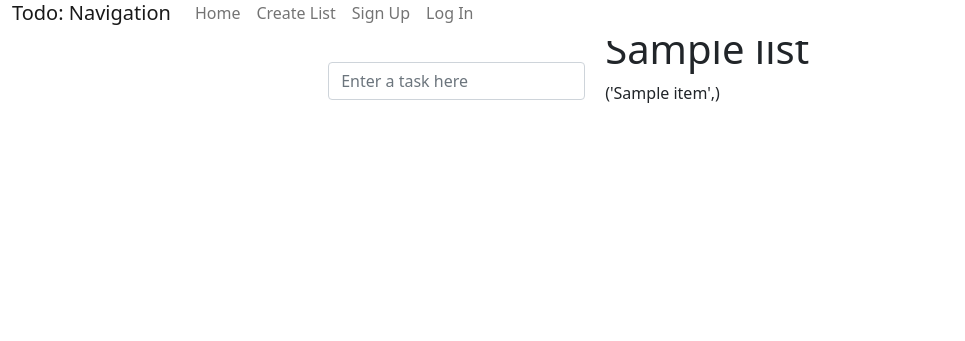
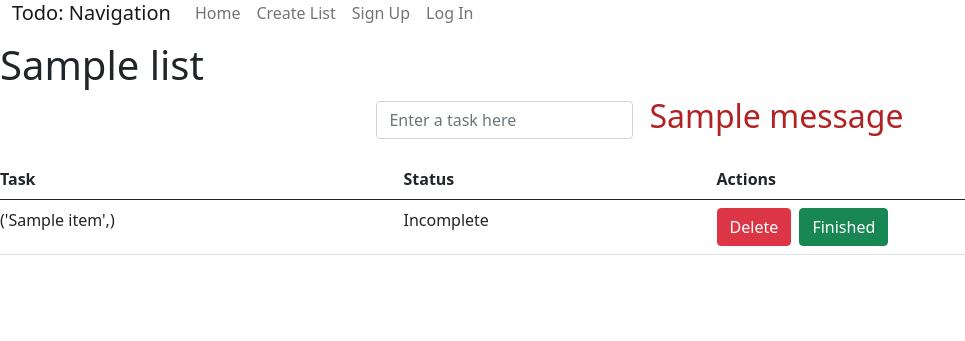
Before and after one commit to SolaraCI/capstone, a Django app: page /lists/1 in a window 1280 px wide. Shown: the part 15-356 px from the top of the page, without its empty margins (0-965 px from the left). Run offline with Django 4.2, Linux system fonts and the light colour scheme; tables that the repository leaves empty hold one stand-in row (values such as "Sample post"); one stand-in notice (Sample message) is shown.

Commit message:
change to table display for list items

```diff
--- a/todo/templates/todo/view_list.html
+++ b/todo/templates/todo/view_list.html
@@ -2,6 +2,8 @@
 
 <!-- Displays selected list -->
 {% block content %}
+
+<h1>{{ list.name }}</h1>
 
 <form
   method="POST"
@@ -16,16 +18,51 @@
         class="form-control"
         name="task"
         placeholder="Enter a task here"
-        parent_list={{list}}
+        parent_list="{{list}}"
       />
     </div>
   </div>
 
-  <div class="row">
+  <div class="wrapper">
+    {% if messages %}
+        {% for message in messages %}
+          <h2 style="color: #b22222;">{{message}}</h2>
+        {% endfor %}
+      {% endif %}
+  </div>
+
+  <table class="table mb-4">
+    <thead>
+      <tr>
+        <th scope="col">Task</th>
+        <th scope="col">Status</th>
+        <th scope="col">Actions</th>
+      </tr>
+    </thead>
+    <tbody>
+      {% for item in item_names %}
+        <tr>
+          <td>{{ item }}</td>
+          {% if item.complete %}
+          <td>Complete</td>
+          {% else %}
+          <td>Incomplete</td>
+          {% endif %}
+
+          <td>
+            <a href=""><button type="submit" class="btn btn-danger">Delete</button></a>
+            <button type="submit" class="btn btn-success ms-1">Finished</button>
+          </td>
+        </tr>
+      {% endfor %}
+    </tbody>
+  </table>
+
+  <!-- <div class="row">
     <h1>{{ list.name }}</h1>
     {% for item in item_names %}
-        <p>{{ item }}</p>
+    <p>{{ item }}</p>
     {% endfor %}
-  </div>
-  {% endblock content %}
+  </div> -->
 </form>
+{% endblock content %}
```
